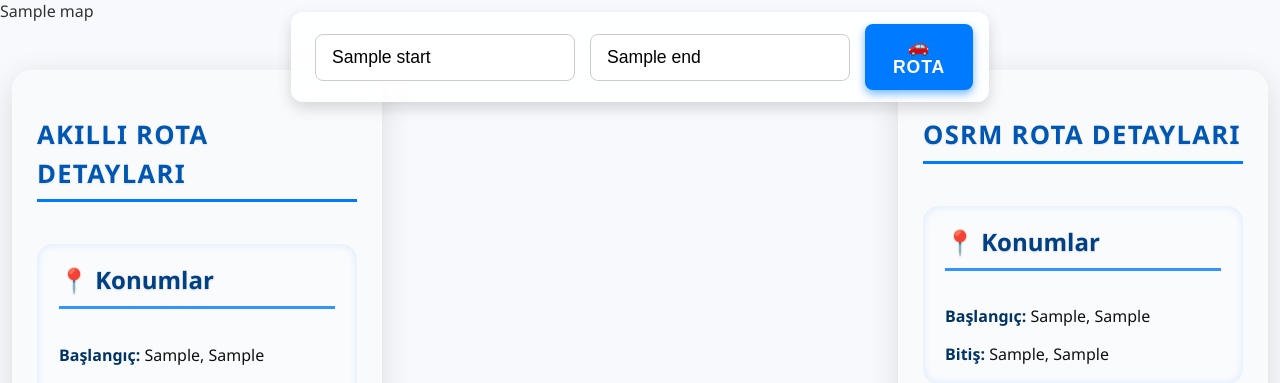
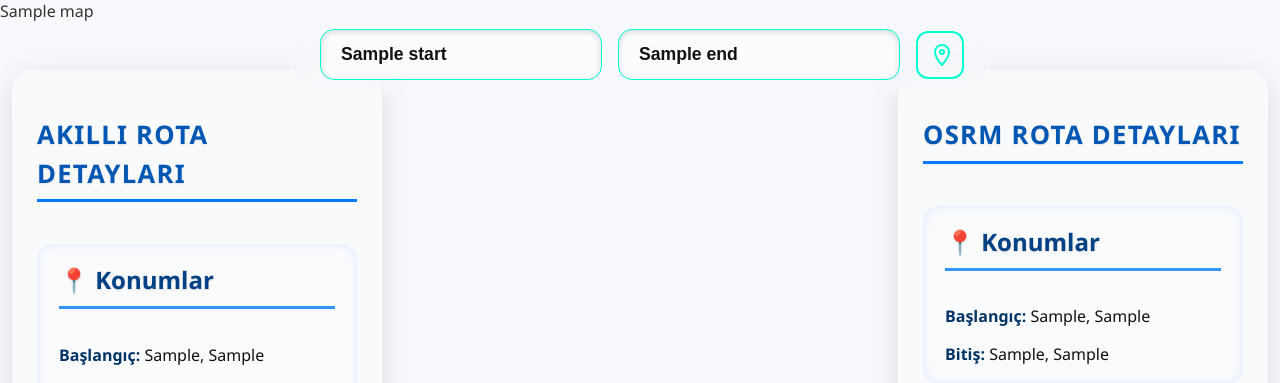
Before and after one commit to abdullah-tanriverdi/TrafficPredictionSystem, a Flask app: template templates/index.html in a window 1280 px wide. Shown: the top 383 px of the page. Run offline with Flask 3, Linux system fonts and the light colour scheme; the template is opened without the code that fills it: most values are stand-ins (such as "Sample title", 1, 10 or a date in 2020).

Commit message:
Homepage panel improvements implemented and completed.

```diff
--- a/app.py
+++ b/app.py
@@ -11,7 +11,16 @@ app = Flask(__name__)
 
 @app.route('/')
 def index():
-    m = folium.Map(location=[41.015, 28.9795], zoom_start=12)
+    m = folium.Map(location=[41.0603, 28.9870], zoom_start=14, tiles=None)
+
+    folium.TileLayer(
+    tiles='https://server.arcgisonline.com/ArcGIS/rest/services/World_Imagery/MapServer/tile/{z}/{y}/{x}',
+    attr='Esri',
+    name='Esri World Imagery',
+    overlay=False,
+    control=False
+).add_to(m)
+
     return render_template('index.html', map=m._repr_html_(), start='', end='', error=None,
                            start_coords=None, end_coords=None)
 
@@ -32,7 +41,15 @@ def generate_route():
 
     center_lat = (start_lat + end_lat) / 2
     center_lon = (start_lon + end_lon) / 2
-    m = folium.Map(location=[center_lat, center_lon], zoom_start=13)
+    m = folium.Map(location=[center_lat, center_lon], zoom_start=14)
+
+    folium.TileLayer(
+    tiles='https://server.arcgisonline.com/ArcGIS/rest/services/World_Imagery/MapServer/tile/{z}/{y}/{x}',
+    attr='Esri',
+    name='Esri World Imagery',
+    overlay=False,
+    control=False
+).add_to(m)
 
     folium.Marker(
         [start_lat, start_lon],
@@ -104,7 +121,7 @@ def generate_route():
 
     osrm_route, osrm_directions, osrm_total_length_km, osrm_total_time_min, osrm_average_speed = get_osrm_route((start_lat, start_lon), (end_lat, end_lon))
     if osrm_route:
-        folium.PolyLine(osrm_route, color="#800080", weight=8, opacity=1, tooltip="OSRM Rotası", sticky=True).add_to(m)
+        folium.PolyLine(osrm_route, color="#FFFFFF", weight=8, opacity=1, tooltip="OSRM Rotası", sticky=True).add_to(m)
         street_names = extract_street_names(osrm_directions)
     else:
         osrm_directions = None
--- a/templates/index.html
+++ b/templates/index.html
@@ -22,56 +22,87 @@
 
 #search-bar {
   position: fixed;
-      top: 12px;
+  top: 16px;
   left: 50%;
   transform: translateX(-50%);
-      z-index: 999;
-      background: #ffffffdd;
-      padding: 12px 24px;
-      border-radius: 12px;
-      box-shadow: 0 6px 15px rgba(0,0,0,0.15);
+  z-index: 1000;
+  background: rgba(255, 255, 255, 0.08);
+  backdrop-filter: blur(12px);
+  -webkit-backdrop-filter: blur(12px);
+  padding: 12px 28px;
+  border-radius: 20px;
   display: flex;
-      gap: 15px;
+  gap: 16px;
   align-items: center;
-      min-width: 350px;
-      max-width: 650px;
-      transition: box-shadow 0.3s ease;
+  min-width: 360px;
+  max-width: 640px;
+  border: 1px solid rgba(255, 255, 255, 0.15);
+  transition: border-color 0.3s ease, box-shadow 0.3s ease;
 }
+
 #search-bar:hover {
-      box-shadow: 0 8px 22px rgba(0,0,0,0.25);
+  border-color: rgba(255, 255, 255, 0.35);
+  box-shadow: 0 0 14px rgba(255, 255, 255, 0.3);
 }
+
 #search-bar input[type="text"] {
   flex-grow: 1;
-      padding: 12px 16px;
+  padding: 14px 20px;
   font-size: 1.1rem;
-      border-radius: 8px;
-      border: 1.8px solid #ccc;
+  border-radius: 14px;
+  border: 1.5px solid  	#00FFD1;
   outline: none;
-      transition: border-color 0.3s ease;
-    }
-    #search-bar input[type="text"]:focus {
-      border-color: #007bff;
-      box-shadow: 0 0 6px #007bffaa;
-    }
-    #search-bar button {
-      background: #007bff;
-      color: white;
-      border: none;
-      padding: 12px 28px;
-      font-size: 1.1rem;
-      border-radius: 8px;
-      cursor: pointer;
-      font-weight: 700;
-      text-transform: uppercase;
-      letter-spacing: 0.05em;
-      transition: background-color 0.25s ease;
-      box-shadow: 0 4px 8px #007bff88;
-    }
-    #search-bar button:hover {
-      background: #0056b3;
-      box-shadow: 0 6px 15px #0056b3cc;
+  background: rgba(255, 255, 255, 0.5);
+  color: #111;
+  font-weight: 600;
+  box-shadow: inset 0 2px 6px rgba(0, 0, 0, 0.15);
+  transition: background-color 0.3s ease, border-color 0.3s ease, box-shadow 0.3s ease, color 0.3s ease;
 }
 
+#search-bar input[type="text"]::placeholder {
+  color: rgba(0, 0, 0, 0.45);
+  font-weight: 400;
+}
+
+#search-bar input[type="text"]:focus {
+  background: rgba(255, 255, 255, 0.85);
+  border-color: #00FFD1;
+  box-shadow: 0 0 8px #00FFD1;
+  color: #000;
+}
+
+#search-bar button {
+  padding: 12px;
+  width: 48px;
+  height: 48px;
+  border-radius: 12px;
+  background: transparent;
+  border: 2px solid #00FFD1;
+  cursor: pointer;
+  transition: background-color 0.3s ease, transform 0.2s ease;
+  display: flex;
+  align-items: center;
+  justify-content: center;
+  box-shadow: none;
+}
+
+#search-bar button:hover {
+  background-color: #00FFD1;
+  transform: scale(1.1);
+}
+
+#search-bar button:hover svg {
+  stroke: #fff;
+}
+
+#search-bar button:active {
+  transform: scale(0.95);
+}
+
+#search-bar button svg {
+  stroke: #00FFD1;
+  transition: stroke 0.3s ease;
+}
 
     #info-panel, #right-panel {
       position: fixed;
@@ -94,6 +125,7 @@
       gap: 22px;
       border: 1px solid rgba(255, 255, 255, 0.3);
       transition: box-shadow 0.3s ease, border-color 0.3s ease;
+
     }
 
     #info-panel:hover, #right-panel:hover {
@@ -226,13 +258,21 @@
 <body>
 
  <form id="search-bar" action="{{ url_for('generate_route') }}" method="post" autocomplete="off">
-    <input type="text" name="start" placeholder="Başlangıç (Adres veya lat,lon)" required value="{{ start }}">
-    <input type="text" name="end" placeholder="Bitiş (Adres veya lat,lon)" required value="{{ end }}">
-    <button type="submit" title="Rota oluştur">🚗 Rota</button>
+  <input type="text" name="start" placeholder="Başlangıç" required value="{{ start }}">
+  <input type="text" name="end" placeholder="Bitiş" required value="{{ end }}">
+  <button type="submit" title="Rota oluştur" aria-label="Rota oluştur">
+    <!-- Minimal rota ikonu (location/route icon) -->
+    <svg xmlns="http://www.w3.org/2000/svg" width="24" height="24" fill="none" stroke="#0d47a1" stroke-width="2" stroke-linecap="round" stroke-linejoin="round" >
+      <path d="M12 2C8.13 2 5 5.13 5 9c0 5.25 7 13 7 13s7-7.75 7-13c0-3.87-3.13-7-7-7z"/>
+      <circle cx="12" cy="9" r="2"/>
+    </svg>
+  </button>
 </form>
 
 
-  <div id="info-panel" role="region" aria-label="Rota ve trafik bilgileri">
+<div id="info-panel" role="region" aria-label="Rota ve trafik bilgileri"
+     style="{% if start_coords and end_coords %}display: flex;{% else %}display: none;{% endif %}">
+
     {% if error %}
       <div id="error-msg" role="alert">{{ error }}</div>
     {% endif %}
@@ -295,7 +335,8 @@
     {% endif %}
   </div>
 
-<div id="right-panel" role="region" aria-label="OSRM Rotası ve Bilgileri">
+<div id="right-panel" role="region" aria-label="OSRM Rotası ve Bilgileri"
+     style="{% if start_coords and end_coords %}display: flex;{% else %}display: none;{% endif %}">
   {% if error %}
     <div id="error-msg" role="alert">{{ error }}</div>
   {% endif %}
```
Lines whose indentation alone changed are shown as unchanged.
